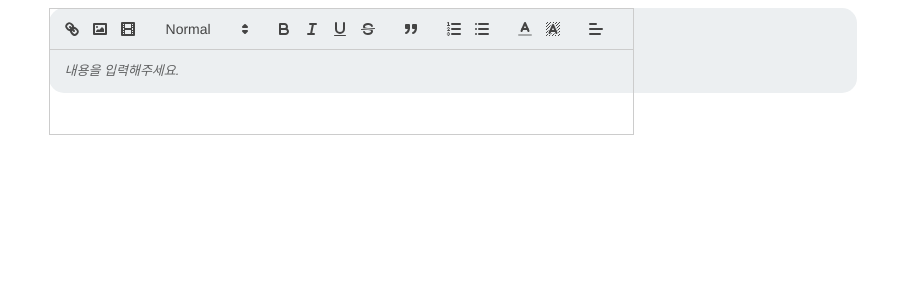
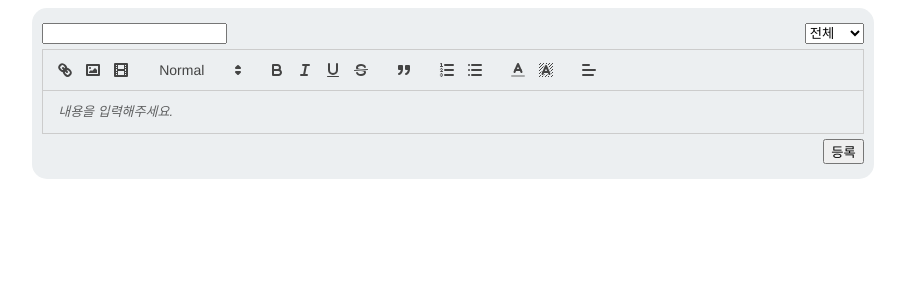
Before and after one commit to codestates-seb/seb45_main_018, a React (Vite) app in the folder ecoders-front/: page /community/write in a window 1280 px wide. Shown: the top 300 px of the page, without its empty margins (187-1092 px from the left). Built offline with nearby package versions, Linux system fonts and the light colour scheme.

Commit message:
에디터

```diff
--- a/ecoders-front/src/components/features/PostWrite.tsx
+++ b/ecoders-front/src/components/features/PostWrite.tsx
@@ -48,12 +48,43 @@ const EditorComponent = () => {
   );
 };
 
+const PostWriteHeader = () => {
+  return (
+    <div className="post-write-header">
+      <input type="text" name="" id="" />
+      <select name="category" defaultValue="전체">
+        <option value="전체">전체</option>
+        <option value="모집글">모집글</option>
+        <option value="응모글">응모글</option>
+      </select>
+    </div>
+  );
+};
+
+const PostWriteBody = () => {
+  return (
+    <div className="post-write-body">
+      <EditorComponent />
+    </div>
+  );
+};
+
+const PostSubmit = () => {
+  return (
+    <div className="submit-button-container">
+      <button>등록</button>
+    </div>
+  );
+};
+
 function PostWrite() {
   return (
     <PostWriteLayout>
-      <PostWriteBody>
-        <EditorComponent />
-      </PostWriteBody>
+      <PostWriteForm>
+        <PostWriteHeader />
+        <PostWriteBody />
+        <PostSubmit />
+      </PostWriteForm>
     </PostWriteLayout>
   );
 }
@@ -64,11 +95,24 @@ const PostWriteLayout = styled.div`
   width: 100%;
 `;
 
-const PostWriteBody = styled.div`
-  width: 64%;
+const PostWriteForm = styled.div`
+  width: 65%;
   height: auto;
   background-color: #eceff1;
-  display: flex;
   margin: 0 auto;
+  padding: 10px;
   border-radius: 15px;
+  justify-content: center;
+  div.post-write-header {
+    display: flex;
+    margin: 5px 0;
+    justify-content: space-between;
+  }
+  div.post-write-body {
+  }
+  div.submit-button-container {
+    display: flex;
+    justify-content: right;
+    margin: 5px 0;
+  }
 `;
```
